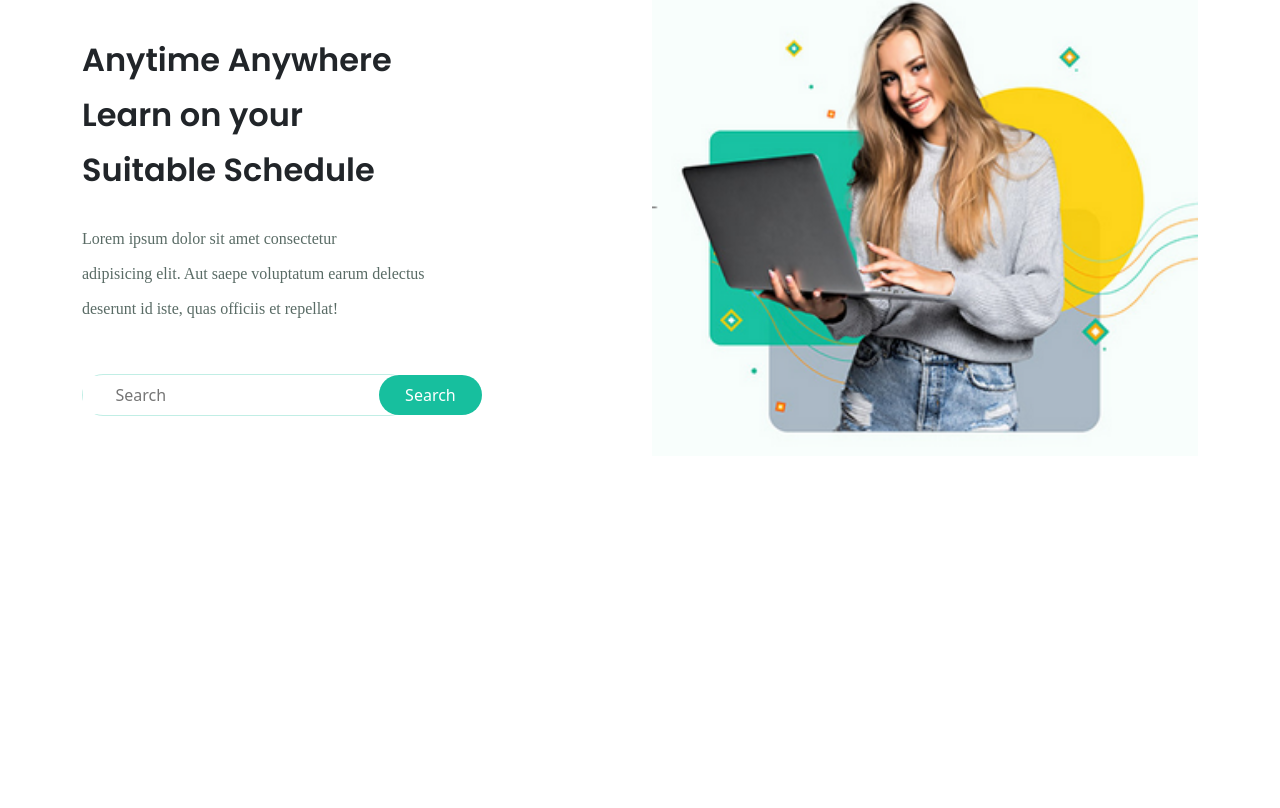
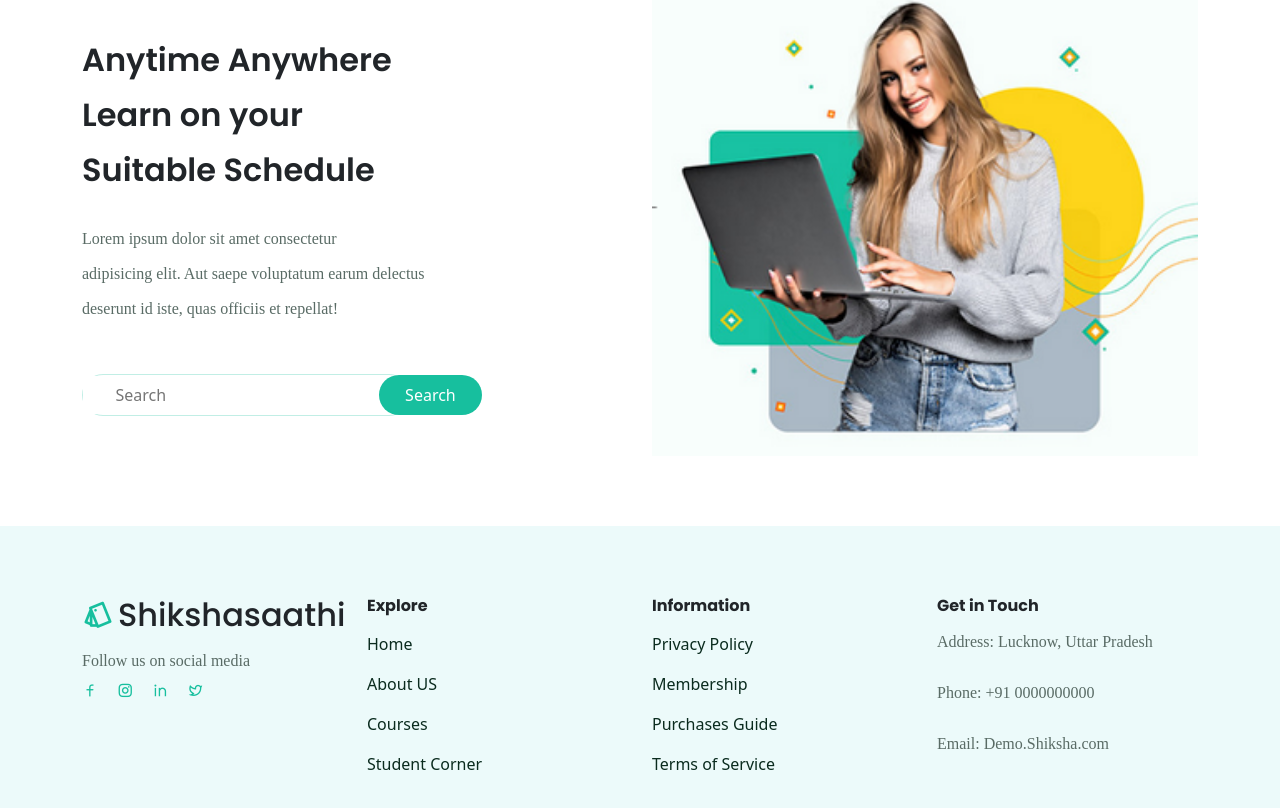
Before and after one commit to Sahindtech/shikshasaathi.org, a React (Create React App) app in the folder frontend/: page / in a window 1280 px wide. Shown: the part 198-1006 px from the top of the page. Before the commit the page ends 800 px from the top, so only its background shows below. Built offline with nearby package versions, Linux system fonts and the light colour scheme; a web font is replaced by a local one.

Commit message:
footer updated

```diff
--- /dev/null
+++ b/frontend/src/components/Footer/Footer.jsx
@@ -0,0 +1,127 @@
+import React from "react";
+import { Container, Row, Col, ListGroup, ListGroupItem } from "reactstrap";
+
+import "./footer.css";
+
+const footerQuickLinks = [
+  {
+    display: "Home",
+    url: "#",
+  },
+  {
+    display: "About US",
+    url: "#",
+  },
+
+  {
+    display: "Courses",
+    url: "#",
+  },
+
+  {
+    display: "Student Corner",
+    url: "#",
+  },
+];
+
+const footerInfoLinks = [
+  {
+    display: "Privacy Policy",
+    url: "#",
+  },
+  {
+    display: "Membership",
+    url: "#",
+  },
+
+  {
+    display: "Purchases Guide",
+    url: "#",
+  },
+
+  {
+    display: "Terms of Service",
+    url: "#",
+  },
+];
+
+const Footer = () => {
+  return (
+    <footer className="footer">
+      <Container>
+        <Row>
+          <Col lg="3" md="6" className="mb-4">
+            <h2 className=" d-flex align-items-center gap-1">
+              <i class="ri-pantone-line"></i> Shikshasaathi
+            </h2>
+
+            <div className="follows">
+              <p className="mb-0">Follow us on social media</p>
+              <span>
+                {" "}
+                <a href="facebook.com">
+                  <i class="ri-facebook-line"></i>
+                </a>
+              </span>
+
+              <span>
+                {" "}
+                <a href="facebook.com">
+                  <i class="ri-instagram-line"></i>
+                </a>
+              </span>
+
+              <span>
+                {" "}
+                <a href="facebook.com">
+                  <i class="ri-linkedin-line"></i>
+                </a>
+              </span>
+
+              <span>
+                {" "}
+                <a href="facebook.com">
+                  <i class="ri-twitter-line"></i>
+                </a>
+              </span>
+            </div>
+          </Col>
+
+          <Col lg="3" md="6" className="mb-4">
+            <h6 className="fw-bold">Explore</h6>
+            <ListGroup className="link__list">
+              {footerQuickLinks.map((item, index) => (
+                <ListGroupItem key={index} className="border-0 ps-0 link__item">
+                  {" "}
+                  <a href={item.url}>{item.display}</a>
+                </ListGroupItem>
+              ))}
+            </ListGroup>
+          </Col>
+
+          <Col lg="3" md="6" className="mb-4">
+            <h6 className="fw-bold">Information</h6>
+            <ListGroup className="link__list">
+              {footerInfoLinks.map((item, index) => (
+                <ListGroupItem key={index} className="border-0 ps-0 link__item">
+                  {" "}
+                  <a href={item.url}>{item.display}</a>
+                </ListGroupItem>
+              ))}
+            </ListGroup>
+          </Col>
+
+          <Col lg="3" md="6">
+            <h6 className="fw-bold">Get in Touch</h6>
+
+            <p>Address: Lucknow, Uttar Pradesh</p>
+            <p> Phone: +91 0000000000 </p>
+            <p>Email: Demo.Shiksha.com</p>
+          </Col>
+        </Row>
+      </Container>
+    </footer>
+  );
+};
+
+export default Footer;
--- /dev/null
+++ b/frontend/src/components/Footer/footer.css
@@ -0,0 +1,21 @@
+.footer {
+  background: rgba(226, 248, 248, 0.664);
+}
+
+.follows span a {
+  text-decoration: none;
+}
+
+.follows span {
+  margin-right: 15px;
+}
+
+.link__list .link__item {
+  background: transparent;
+}
+
+.link__list a {
+  text-decoration: none;
+  color: #0a2b1e;
+  font-weight: 500;
+}
--- a/frontend/src/pages/Home.jsx
+++ b/frontend/src/pages/Home.jsx
@@ -1,11 +1,13 @@
 import React, { Fragment } from "react";
 import Header from "../components/Header/Header";
 import HeroSection from "../components/Hero-Section/HeroSection";
+import Footer from "../components/Footer/Footer";
 const Home = () => {
   return (
     <Fragment>
       <Header />
       <HeroSection />
+      <Footer />
     </Fragment>
   );
 };
```
